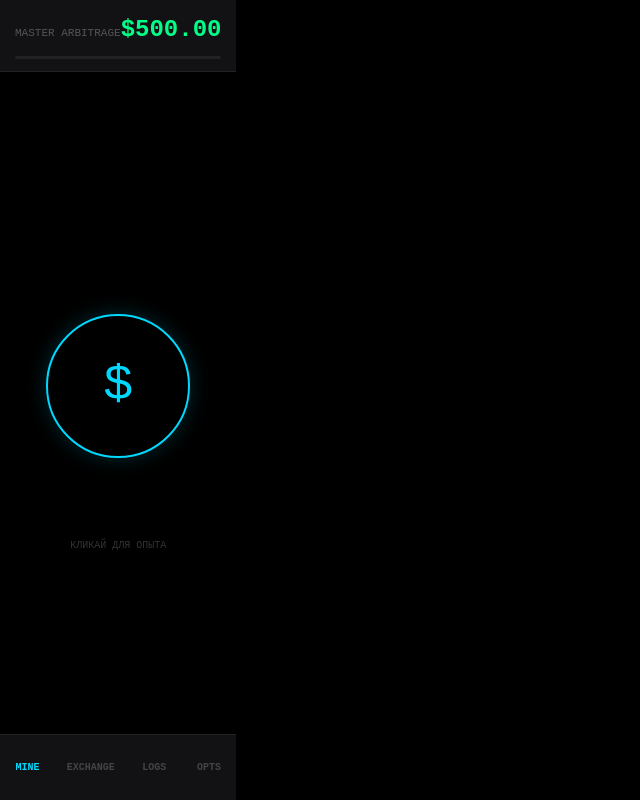
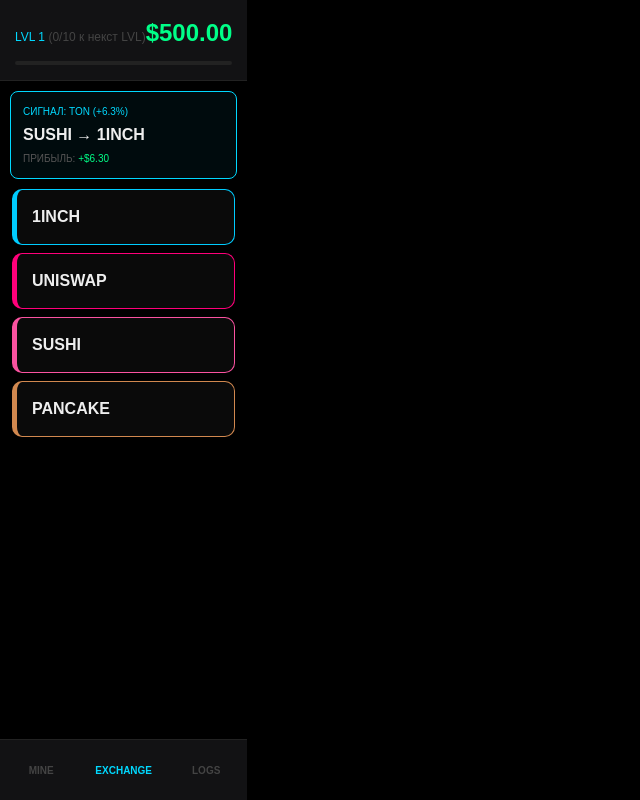
Before and after one commit to katyakuznezc-cmd/treidgame, a React (Vite) app: page / in a window 1280 px wide. Shown: the whole page, without its empty margins (0-640 px from the left). Built offline with nearby package versions, Linux system fonts and the light colour scheme.

Commit message:
Update App.jsx

```diff
--- a/src/App.jsx
+++ b/src/App.jsx
@@ -1,16 +1,12 @@
-
-
 import React, { useState, useEffect, useRef } from 'react';
 
 const COINS_DATA = [
   { id: 'TON', lvl: 1, base: 5.4 },
   { id: 'DOGE', lvl: 1, base: 0.15 },
   { id: 'TRX', lvl: 1, base: 0.12 },
-  { id: 'SOL', lvl: 3, base: 145 },
-  { id: 'ETH', lvl: 5, base: 2800 },
-  { id: 'ADA', lvl: 7, base: 0.45 },
-  { id: 'XRP', lvl: 8, base: 0.62 },
-  { id: 'BTC', lvl: 10, base: 95000 },
+  { id: 'SOL', lvl: 2, base: 145 },
+  { id: 'ETH', lvl: 3, base: 2800 },
+  { id: 'BTC', lvl: 5, base: 95000 },
 ];
 
 const EXCHANGES = [
@@ -24,11 +20,13 @@ export default function App() {
   const [userId] = useState(() => localStorage.getItem('k_uid') || 'ID' + Math.floor(Math.random() * 999999));
   const [balance, setBalance] = useState(() => parseFloat(localStorage.getItem(`k_bal_${userId}`)) || 500.00);
   const [xp, setXp] = useState(() => parseInt(localStorage.getItem(`k_xp_${userId}`)) || 0);
-  const [tab, setTab] = useState('mining');
+  const [winCount, setWinCount] = useState(() => parseInt(localStorage.getItem(`k_wins_${userId}`)) || 0);
+
+  const [tab, setTab] = useState('trade'); // Стартуем сразу с трейда
   const [selectedDex, setSelectedDex] = useState(null);
   const [activePositions, setActivePositions] = useState({});
   const [pendingTrades, setPendingTrades] = useState({});
-  const [tradeAmount, setTradeAmount] = useState('100'); // ПОЛЕ ДЛЯ ВВОДА
+  const [tradeAmount, setTradeAmount] = useState('100');
   const [leverage, setLeverage] = useState(1);
   const [signal, setSignal] = useState(null);
   const [history, setHistory] = useState(() => JSON.parse(localStorage.getItem(`k_hist_${userId}`)) || []);
@@ -36,23 +34,24 @@ export default function App() {
   const [toast, setToast] = useState(null);
   const [showAd, setShowAd] = useState(false);
 
-  const lvl = Math.floor(Math.sqrt(xp / 150)) + 1;
-  const progress = ((xp - (Math.pow(lvl - 1, 2) * 150)) / ((Math.pow(lvl, 2) * 150) - (Math.pow(lvl - 1, 2) * 150))) * 100;
-  const maxLev = lvl >= 10 ? 100 : lvl >= 5 ? 50 : 10;
+  // Каждые 150 XP — новый уровень (150 / 15 XP за сделку = 10 сделок)
+  const lvl = Math.floor(xp / 150) + 1;
+  const progress = (xp % 150) / 1.5; // Процент до некст уровня
 
   const sndClick = useRef(new Audio('https://www.fesliyanstudios.com/play-mp3/6510'));
   const sndBell = useRef(new Audio('https://assets.mixkit.co/active_storage/sfx/2358/2358-preview.mp3'));
 
   useEffect(() => {
-    localStorage.setItem('k_uid', userId);
     localStorage.setItem(`k_bal_${userId}`, balance);
     localStorage.setItem(`k_xp_${userId}`, xp);
+    localStorage.setItem(`k_wins_${userId}`, winCount);
     localStorage.setItem(`k_hist_${userId}`, JSON.stringify(history));
-    if (lvl === 2 && !localStorage.getItem('ad_shown_2')) {
+
+    if (lvl >= 2 && !localStorage.getItem('ad_pro_shown')) {
       setShowAd(true);
-      localStorage.setItem('ad_shown_2', 'true');
+      localStorage.setItem('ad_pro_shown', 'true');
     }
-  }, [balance, xp, history, userId, lvl]);
+  }, [balance, xp, winCount, history, lvl]);
 
   const generateSignal = () => {
     const avail = COINS_DATA.filter(c => c.lvl <= lvl);
@@ -62,171 +61,119 @@ export default function App() {
     while(d2.id === d1.id) d2 = EXCHANGES[Math.floor(Math.random() * EXCHANGES.length)];
 
     setSignal({
-      coin: coin.id,
-      buyDex: d1.name,
-      sellDexId: d2.id,
-      sellDexName: d2.name,
-      bonus: (Math.random() * 5 + 5).toFixed(1),
-      id: Date.now()
+      coin: coin.id, buyDex: d1.name, sellDexId: d2.id, sellDexName: d2.name,
+      bonus: (Math.random() * 4 + 4).toFixed(1), id: Date.now()
     });
-    if(soundEnabled) { sndBell.current.currentTime = 0; sndBell.current.play().catch(() => {}); }
+    if(soundEnabled) { sndBell.current.play().catch(() => {}); }
   };
 
   useEffect(() => {
     if (tab === 'trade' && !signal) generateSignal();
-    const itv = setInterval(() => { if(tab === 'trade') generateSignal() }, 30000);
+    const itv = setInterval(() => { if(tab === 'trade') generateSignal() }, 25000);
     return () => clearInterval(itv);
-  }, [tab]);
-
-  const openTrade = (coinId) => {
-    const amt = parseFloat(tradeAmount);
-    if (isNaN(amt) || amt <= 0) return setToast({msg: "НЕВЕРНАЯ СУММА", type: "loss"});
-    if (amt > balance) return setToast({msg: "МАЛО СРЕДСТВ", type: "loss"});
-
-    setBalance(b => b - amt);
-    setActivePositions(p => ({ ...p, [coinId]: { amt, lev: leverage, dex: selectedDex, signalId: signal?.id, bonus: signal?.bonus } }));
-    setToast({ msg: "СДЕЛКА ОТКРЫТА", type: "info" });
-  };
+  }, [tab, lvl]);
 
   const closeTrade = (coinId) => {
     const p = activePositions[coinId];
     const isWin = signal && p.signalId === signal.id && signal.sellDexId === selectedDex;
-    const pnl = (p.amt * ((isWin ? parseFloat(p.bonus) : -15) * p.lev) / 100);
+    const pnl = (p.amt * ((isWin ? parseFloat(p.bonus) : -20) * p.lev) / 100);
 
     setPendingTrades(prev => ({ ...prev, [coinId]: true }));
     setActivePositions(prev => { const n = {...prev}; delete n[coinId]; return n; });
 
     setTimeout(() => {
       setBalance(b => b + p.amt + pnl);
-      setXp(x => x + 100);
+      if(isWin) {
+        setXp(x => x + 15); // ОПЫТ ТОЛЬКО ЗА ВИН
+        setWinCount(w => w + 1);
+      }
       setHistory(h => [{ coin: coinId, pnl, win: isWin, date: new Date().toLocaleTimeString() }, ...h.slice(0, 10)]);
       setPendingTrades(prev => { const n = {...prev}; delete n[coinId]; return n; });
-      setToast({ msg: isWin ? "ПРОФИТ ВЫПЛАЧЕН" : "ЛИКВИДАЦИЯ", type: isWin ? 'win' : 'loss' });
-    }, 4000);
+      setToast({ msg: isWin ? "+15 XP ПОЛУЧЕНО" : "УБЫТОК (0 XP)", type: isWin ? 'win' : 'loss' });
+    }, 3000);
   };
 
   return (
     <div className="app-main">
       <style>{`
         :root { --win: #00ff88; --loss: #ff3366; --neon: #00d9ff; --panel: #121214; }
-        body { margin: 0; background: #000; color: #eee; font-family: 'Roboto Mono', monospace; overflow: hidden; }
+        body { margin: 0; background: #000; color: #eee; font-family: sans-serif; overflow: hidden; }
         .app-main { height: 100vh; display: flex; flex-direction: column; }
-
-        .header { padding: 12px 15px; background: var(--panel); border-bottom: 1px solid #222; }
-        .header-top { display: flex; justify-content: space-between; align-items: baseline; }
-        .balance { color: var(--win); font-size: 24px; font-weight: 800; }
-        .xp-bar { height: 3px; background: #222; margin-top: 8px; border-radius: 2px; }
-        .xp-progress { height: 100%; background: var(--neon); transition: 0.5s; }
-
-        .signal-banner { background: #00151a; border: 1px solid var(--neon); margin: 10px; padding: 12px; border-radius: 6px; }
-        .calc-info { font-size: 10px; color: #555; margin-top: 4px; border-top: 1px solid #1a3a40; padding-top: 4px; }
-
-        .dex-card { background: #0a0a0a; border: 1px solid #222; margin: 8px 12px; padding: 18px; border-radius: 10px; display: flex; justify-content: space-between; }
-
-        .trade-controls { padding: 12px; background: #000; display: flex; flex-direction: column; gap: 10px; border-bottom: 1px solid #222; }
-        .input-sum { background: #111; border: 1px solid #333; color: var(--win); padding: 8px; border-radius: 4px; width: 100px; font-weight: bold; }
-
-        .pair-item { display: flex; justify-content: space-between; align-items: center; padding: 14px 15px; border-bottom: 1px solid #111; }
-        .btn-action { border: none; padding: 12px 0; border-radius: 6px; font-weight: 900; width: 85px; text-transform: uppercase; font-size: 11px; }
-        .btn-buy { background: var(--win); color: #000; }
-        .btn-close { background: var(--loss); color: #fff; }
-        .btn-back { background: #222; color: #fff; border: 1px solid #444; padding: 6px 12px; border-radius: 4px; font-size: 10px; }
-
-        .nav { height: 65px; display: flex; background: var(--panel); border-top: 1px solid #222; }
-        .nav-item { flex: 1; background: none; border: none; color: #444; font-size: 10px; font-weight: bold; }
-        .nav-item.active { color: var(--neon); }
-
-        .modal-ad { position: fixed; inset: 0; background: rgba(0,0,0,0.95); z-index: 10000; display: flex; align-items: center; justify-content: center; padding: 30px; }
-        .ad-box { background: #0a0a0a; border: 2px solid var(--win); padding: 25px; border-radius: 15px; text-align: center; }
-        .toast { position: fixed; top: 20px; left: 50%; transform: translateX(-50%); padding: 12px 20px; border-radius: 6px; z-index: 20000; font-weight: bold; font-size: 12px; }
-
-        .sphere { width: 140px; height: 140px; border: 2px solid var(--neon); border-radius: 50%; display: flex; align-items: center; justify-content: center; font-size: 50px; color: var(--neon); margin: 60px auto; cursor: pointer; box-shadow: 0 0 20px rgba(0,217,255,0.2); }
+        .header { padding: 15px; background: var(--panel); border-bottom: 1px solid #222; }
+        .balance { color: var(--win); font-size: 24px; font-weight: bold; }
+        .xp-bar { height: 4px; background: #222; margin-top: 10px; border-radius: 2px; }
+        .xp-fill { height: 100%; background: var(--neon); box-shadow: 0 0 10px var(--neon); transition: 0.5s; }
+        .signal-box { background: rgba(0,217,255,0.05); border: 1px solid var(--neon); margin: 10px; padding: 12px; border-radius: 8px; }
+        .dex-item { background: #0a0a0a; border: 1px solid #222; margin: 8px 12px; padding: 15px; border-radius: 10px; border-left: 5px solid; }
+        .input-sum { background: #111; border: 1px solid #333; color: var(--win); padding: 5px; width: 60px; border-radius: 4px; }
+        .btn-action { border: none; padding: 10px 0; border-radius: 6px; font-weight: bold; width: 80px; font-size: 11px; }
+        .nav { height: 60px; display: flex; background: var(--panel); border-top: 1px solid #222; }
+        .nav-btn { flex: 1; background: none; border: none; color: #444; font-size: 10px; font-weight: bold; }
+        .nav-btn.active { color: var(--neon); }
+        .modal { position: fixed; inset: 0; background: rgba(0,0,0,0.95); z-index: 1000; display: flex; align-items: center; justify-content: center; padding: 20px; }
+        .ad-box { background: #111; border: 2px solid var(--win); padding: 25px; border-radius: 15px; text-align: center; }
+        .toast { position: fixed; top: 20px; left: 50%; transform: translateX(-50%); padding: 10px 20px; border-radius: 5px; z-index: 2000; font-weight: bold; }
       `}</style>
 
       {showAd && (
-        <div className="modal-ad">
+        <div className="modal">
           <div className="ad-box">
-            <h2 style={{color: 'var(--win)', margin: '0 0 10px'}}>LVL 2: ПРОФИ</h2>
-            <p style={{fontSize: '13px'}}>Вы освоили базу. Готовы к реальным сделкам?</p>
-            <button onClick={() => window.open('https://t.me/kriptoalians', '_blank')} style={{background: 'var(--win)', border:'none', padding:'15px', width:'100%', borderRadius:'8px', fontWeight:'bold'}}>ВСТУПИТЬ В КАНАЛ</button>
-            <button onClick={() => setShowAd(false)} style={{background:'none', border:'none', color:'#555', marginTop:'15px'}}>Закрыть</button>
+            <h2 style={{color: 'var(--win)'}}>ВЫ ПРОШЛИ ПРОВЕРКУ</h2>
+            <p>10 сделок закрыто в плюс. Вы готовы к реальному рынку в нашем сообществе.</p>
+            <button onClick={() => window.open('https://t.me/kriptoalians', '_blank')} style={{background: 'var(--win)', border:'none', padding:'15px', width:'100%', borderRadius:'8px', fontWeight:'bold'}}>ПОЛУЧИТЬ ДОСТУП</button>
           </div>
         </div>
       )}
 
-      {toast && <div className={`toast`} style={{background: toast.type === 'win' ? 'var(--win)' : toast.type === 'loss' ? 'var(--loss)' : 'var(--neon)', color: '#000'}}>{toast.msg}</div>}
+      {toast && <div className="toast" style={{background: toast.type==='win'?'var(--win)':'var(--loss)', color:'#000'}}>{toast.msg}</div>}
 
       <header className="header">
-        <div className="header-top">
-          <div style={{fontSize: '11px', color: '#555'}}>MASTER ARBITRAGE</div>
-          <div className="balance">${balance.toLocaleString(undefined, {minimumFractionDigits: 2})}</div>
+        <div style={{display:'flex', justifyContent:'space-between', alignItems:'baseline'}}>
+          <div style={{fontSize:'12px', color:'var(--neon)'}}>LVL {lvl} <span style={{color:'#444'}}>({winCount % 10}/10 к некст LVL)</span></div>
+          <div className="balance">${balance.toFixed(2)}</div>
         </div>
-        <div className="xp-bar"><div className="xp-progress" style={{width: `${progress}%`}}></div></div>
+        <div className="xp-bar"><div className="xp-fill" style={{width: `${progress}%`}}></div></div>
       </header>
 
       <main style={{flex: 1, overflowY: 'auto'}}>
         {tab === 'trade' && (
           <>
             {signal && (
-              <div className="signal-banner">
-                <div style={{display: 'flex', justifyContent: 'space-between', alignItems: 'center'}}>
-                  <span style={{fontSize: '10px', color: 'var(--neon)', fontWeight: 'bold'}}>LIVE SIGNAL</span>
-                  <span style={{fontSize: '10px', color: 'var(--win)'}}>+{signal.bonus}% PROFIT</span>
-                </div>
-                <div style={{fontSize: '13px', margin: '5px 0', fontWeight: 'bold'}}>
-                  {signal.buyDex} <span style={{color: '#555'}}>→</span> {signal.sellDexName} : {signal.coin}
-                </div>
-                <div className="calc-info">
-                  ПРОГНОЗ: ${(parseFloat(tradeAmount || 0) * leverage).toFixed(0)} → <span style={{color: 'var(--win)'}}>${(parseFloat(tradeAmount || 0) * leverage * (1 + signal.bonus/100)).toFixed(0)}</span>
-                </div>
+              <div className="signal-box">
+                <div style={{fontSize:'10px', color:'var(--neon)'}}>СИГНАЛ: {signal.coin} (+{signal.bonus}%)</div>
+                <div style={{fontWeight:'bold', margin:'4px 0'}}>{signal.buyDex} → {signal.sellDexName}</div>
+                <div style={{fontSize:'10px', color:'#555'}}>ПРИБЫЛЬ: <span style={{color:'var(--win)'}}>+${(tradeAmount * leverage * signal.bonus/100).toFixed(2)}</span></div>
               </div>
             )}
-
-            {!selectedDex ? (
-              EXCHANGES.map(d => (
-                <div key={d.id} className="dex-card" style={{borderLeft: `5px solid ${d.color}`}} onClick={() => setSelectedDex(d.id)}>
-                  <div>
-                    <div style={{fontWeight: 'bold', fontSize: '16px'}}>{d.name}</div>
-                    <div style={{fontSize: '9px', color: '#444'}}>NETWORK: ACTIVE</div>
-                  </div>
-                  {Object.values(activePositions).some(p => p.dex === d.id) && <span style={{color: 'var(--win)', fontSize: '10px'}}>● В СДЕЛКЕ</span>}
-                </div>
-              ))
-            ) : (
-              <div style={{background: '#000', height: '100%'}}>
-                <div className="trade-controls">
-                  <div style={{display: 'flex', justifyContent: 'space-between', alignItems: 'center'}}>
-                    <button className="btn-back" onClick={() => setSelectedDex(null)}>← НАЗАД</button>
-                    <div style={{display: 'flex', alignItems: 'center', gap: '8px'}}>
-                      <span style={{fontSize: '10px', color: '#555'}}>СУММА:</span>
-                      <input
-                        type="number"
-                        className="input-sum"
-                        value={tradeAmount}
-                        onChange={(e) => setTradeAmount(e.target.value)}
-                      />
-                    </div>
-                  </div>
-                  <div style={{textAlign: 'right'}}>
-                    <div style={{fontSize: '9px', color: '#555', marginBottom: '4px'}}>ПЛЕЧО: x{leverage} (LIMIT x{maxLev})</div>
-                    <input type="range" min="1" max={maxLev} value={leverage} onChange={e => setLeverage(e.target.value)} style={{width: '100%'}} />
+            {!selectedDex ? EXCHANGES.map(d => (
+              <div key={d.id} className="dex-item" style={{borderColor: d.color}} onClick={() => setSelectedDex(d.id)}>
+                <span style={{fontWeight:'bold'}}>{d.name}</span>
+              </div>
+            )) : (
+              <div style={{padding:'10px'}}>
+                <div style={{display:'flex', justifyContent:'space-between', marginBottom:'10px'}}>
+                  <button onClick={() => setSelectedDex(null)} style={{background:'#222', border:'none', color:'#fff', padding:'5px 10px', borderRadius:'4px', fontSize:'11px'}}>← НАЗАД</button>
+                  <div style={{display:'flex', gap:'5px', alignItems:'center'}}>
+                    <input type="number" className="input-sum" value={tradeAmount} onChange={e => setTradeAmount(e.target.value)} />
+                    <span style={{fontSize:'11px'}}>x{leverage}</span>
                   </div>
                 </div>
+                <input type="range" min="1" max={maxLev} value={leverage} onChange={e => setLeverage(e.target.value)} style={{width:'100%', marginBottom:'15px'}} />
                 {COINS_DATA.map(c => {
                   const pos = activePositions[c.id];
                   const locked = c.lvl > lvl;
                   return (
-                    <div key={c.id} className="pair-item" style={{opacity: locked ? 0.3 : 1}}>
-                      <div>
-                        <div style={{fontWeight: 'bold', fontSize: '15px'}}>{c.id}/USDT</div>
-                        {pos && <div style={{fontSize: '9px', color: 'var(--win)'}}>LIVE: +${(pos.amt * (pos.bonus/100) * leverage * 0.4).toFixed(2)}</div>}
-                        {!pos && <div style={{fontSize: '9px', color: '#444'}}>LVL {c.lvl}</div>}
-                      </div>
-                      {locked ? <span>🔒</span> :
-                        pendingTrades[c.id] ? <span style={{fontSize: '11px', color: '#555'}}>Wait...</span> :
-                        <button className={`btn-action ${pos ? 'btn-close' : 'btn-buy'}`} onClick={() => pos ? closeTrade(c.id) : openTrade(c.id)}>
-                          {pos ? 'SELL' : 'BUY'}
-                        </button>
+                    <div key={c.id} style={{display:'flex', justifyContent:'space-between', padding:'12px 0', borderBottom:'1px solid #111', opacity: locked?0.3:1}}>
+                      <div><b>{c.id}/USDT</b>{pos && <div style={{fontSize:'9px', color:'var(--win)'}}>В СДЕЛКЕ...</div>}</div>
+                      {locked ? <span>🔒 LVL {c.lvl}</span> : pendingTrades[c.id] ? <span>ОЖИДАНИЕ...</span> :
+                        <button className={`btn-action`} style={{background: pos?'var(--loss)':'var(--win)', color: pos?'#fff':'#000'}} onClick={() => {
+                          if(pos) closeTrade(c.id);
+                          else {
+                            if(tradeAmount > balance) return;
+                            setBalance(b => b - tradeAmount);
+                            setActivePositions(p => ({ ...p, [c.id]: { amt: tradeAmount, lev: leverage, dex: selectedDex, signalId: signal?.id, bonus: signal?.bonus } }));
+                          }
+                        }}>{pos ? 'SELL' : 'BUY'}</button>
                       }
                     </div>
                   )
@@ -235,45 +182,27 @@ export default function App() {
             )}
           </>
         )}
-
         {tab === 'mining' && (
-          <div style={{height: '100%', display: 'flex', flexDirection: 'column', justifyContent: 'center', alignItems: 'center'}}>
-            <div className="sphere" onClick={() => {
-              setBalance(b => b + 0.1); setXp(x => x + 2);
+          <div style={{height:'100%', display:'flex', flexDirection:'column', justifyContent:'center', alignItems:'center'}}>
+            <div style={{width:'150px', height:'150px', border:'2px solid #222', borderRadius:'50%', display:'flex', alignItems:'center', justifyContent:'center', fontSize:'40px', cursor:'pointer'}} onClick={() => {
+              setBalance(b => b + 0.02);
               if(soundEnabled) { sndClick.current.currentTime = 0; sndClick.current.play().catch(()=>{}); }
             }}>$</div>
-            <div style={{marginTop: '20px', color: '#333', fontSize: '10px'}}>КЛИКАЙ ДЛЯ ОПЫТА</div>
+            <p style={{color:'#333', marginTop:'15px', fontSize:'12px'}}>ЗДЕСЬ ТОЛЬКО ДЕНЬГИ. ОПЫТ — В ТРЕЙДЕ.</p>
           </div>
         )}
-
         {tab === 'awards' && (
-          <div style={{padding: '20px'}}>
-            <h3 style={{fontSize: '14px'}}>ИСТОРИЯ</h3>
-            {history.map((h, i) => (
-              <div key={i} style={{display: 'flex', justifyContent: 'space-between', padding: '10px 0', borderBottom: '1px solid #111', fontSize: '12px'}}>
-                <span>{h.coin}</span>
-                <span style={{color: h.win ? 'var(--win)' : 'var(--loss)'}}>${h.pnl.toFixed(2)}</span>
-              </div>
-            ))}
-          </div>
-        )}
-
-        {tab === 'settings' && (
-          <div style={{padding: '20px'}}>
-            <div style={{background: '#0a0a0a', padding: '20px', borderRadius: '12px', border: '1px solid #222'}}>
-              <button onClick={() => setSoundEnabled(!soundEnabled)} style={{width: '100%', padding: '10px', background: '#222', color: '#fff', border: 'none', borderRadius: '5px', marginBottom: '20px'}}>ЗВУК: {soundEnabled ? 'ВКЛ' : 'ВЫКЛ'}</button>
-              <div style={{fontSize: '10px', color: '#444'}}>ID: {userId}</div>
-              <div style={{marginTop: '15px'}}><a href="https://t.me/kriptoalians" target="_blank" style={{color: 'var(--neon)', textDecoration: 'none'}}>SUPPORT: @kriptoalians</a></div>
-            </div>
+          <div style={{padding:'20px'}}>
+            <h3>ЛОГИ (WINS: {winCount})</h3>
+            {history.map((h, i) => <div key={i} style={{display:'flex', justifyContent:'space-between', padding:'8px 0', borderBottom:'1px solid #111', fontSize:'12px'}}><span>{h.coin}</span><span style={{color: h.win?'var(--win)':'var(--loss)'}}>${h.pnl.toFixed(2)}</span></div>)}
           </div>
         )}
       </main>
 
       <nav className="nav">
-        <button className={`nav-item ${tab === 'mining' ? 'active' : ''}`} onClick={() => setTab('mining')}>MINE</button>
-        <button className={`nav-item ${tab === 'trade' ? 'active' : ''}`} onClick={() => setTab('trade')}>EXCHANGE</button>
-        <button className={`nav-item ${tab === 'awards' ? 'active' : ''}`} onClick={() => setTab('awards')}>LOGS</button>
-        <button className={`nav-item ${tab === 'settings' ? 'active' : ''}`} onClick={() => setTab('settings')}>OPTS</button>
+        <button className={`nav-btn ${tab === 'mining' ? 'active' : ''}`} onClick={() => setTab('mining')}>MINE</button>
+        <button className={`nav-btn ${tab === 'trade' ? 'active' : ''}`} onClick={() => setTab('trade')}>EXCHANGE</button>
+        <button className={`nav-btn ${tab === 'awards' ? 'active' : ''}`} onClick={() => setTab('awards')}>LOGS</button>
       </nav>
     </div>
   );
```
